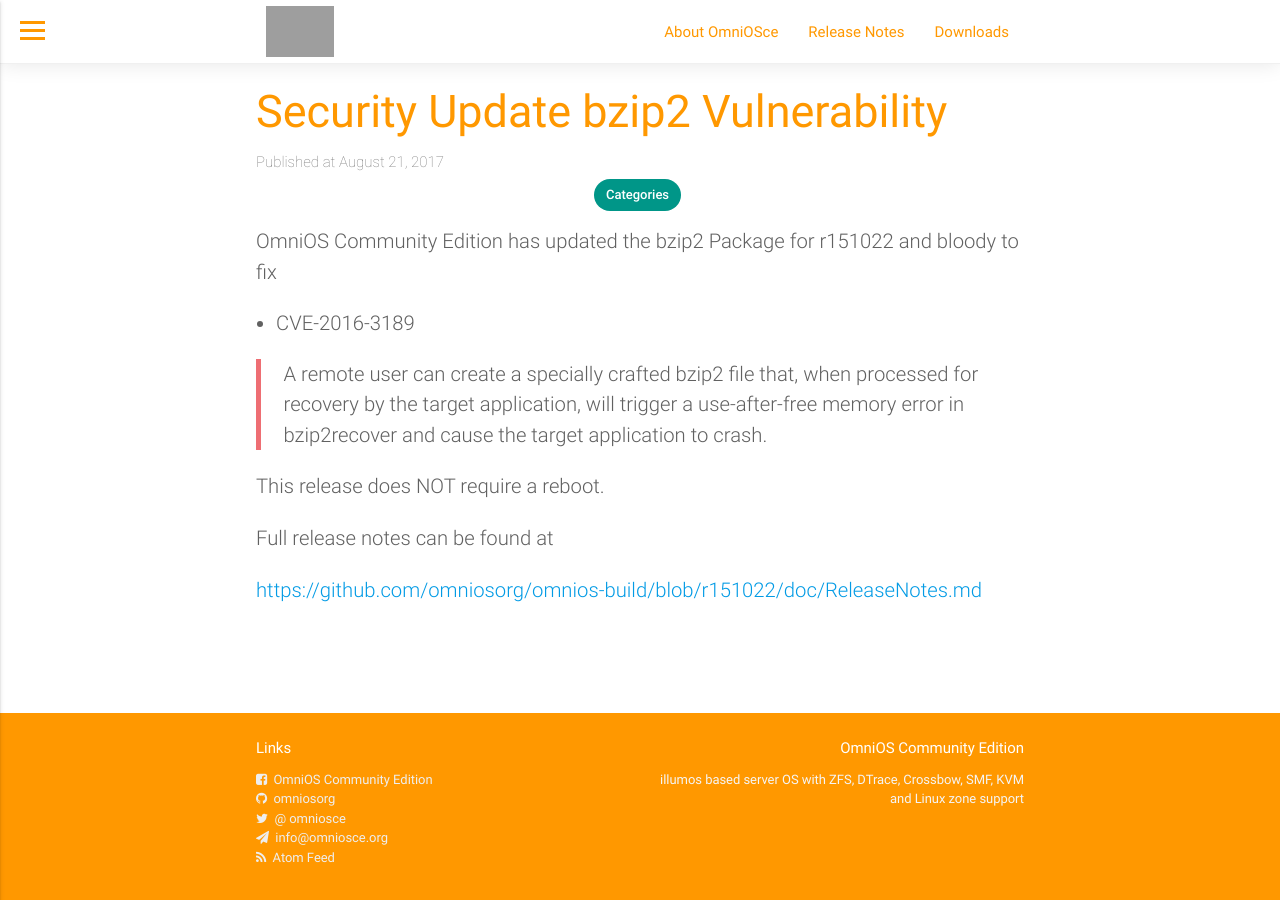
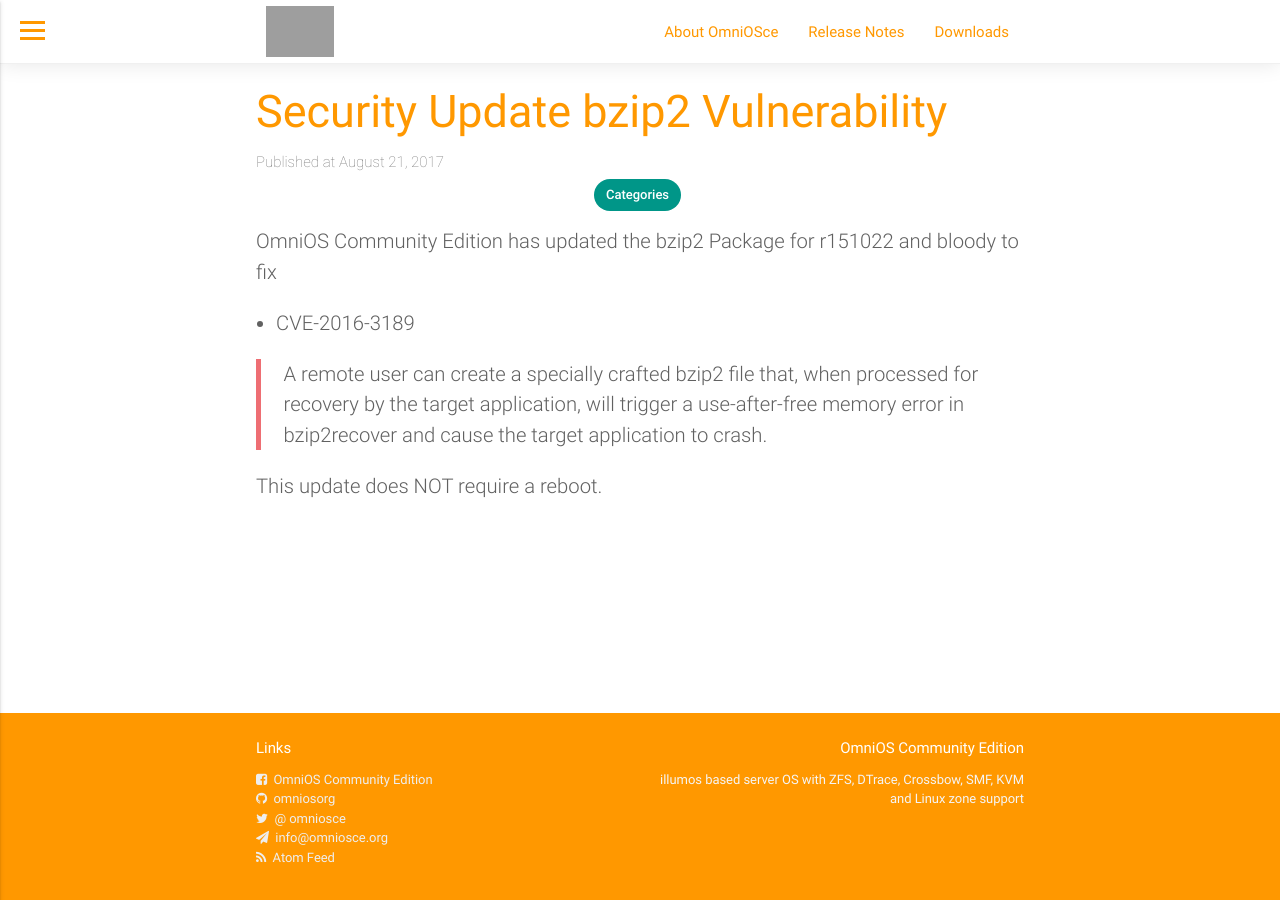
Before and after one commit to omniosorg/omniosorg.github.io, a Jekyll site: the page built from _posts/2017-08-21-security-bzip2.md, in a window 1280 px wide. Built offline with Jekyll 4.4.1, drawn with Linux system fonts in a browser that asks for light colours; grey boxes are pictures that could not be loaded.

Commit message:
update language

```diff
--- a/_posts/2017-08-21-security-bzip2.md
+++ b/_posts/2017-08-21-security-bzip2.md
@@ -9,8 +9,4 @@
 
 > A remote user can create a specially crafted bzip2 file that, when processed for recovery by the target application, will trigger a use-after-free memory error in bzip2recover and cause the target application to crash.
 
-This release does NOT require a reboot.
-
-Full release notes can be found at
-
-[https://github.com/omniosorg/omnios-build/blob/r151022/doc/ReleaseNotes.md](https://github.com/omniosorg/omnios-build/blob/r151022/doc/ReleaseNotes.md)
+This update does NOT require a reboot.
```
